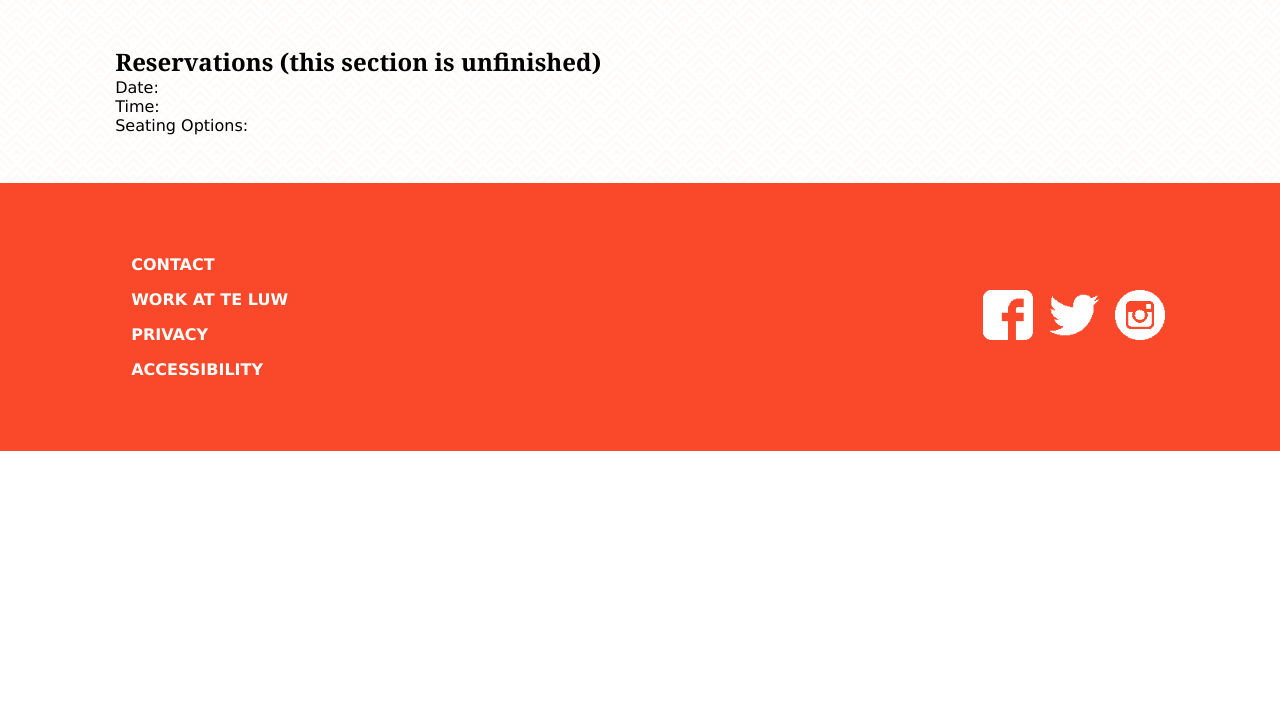
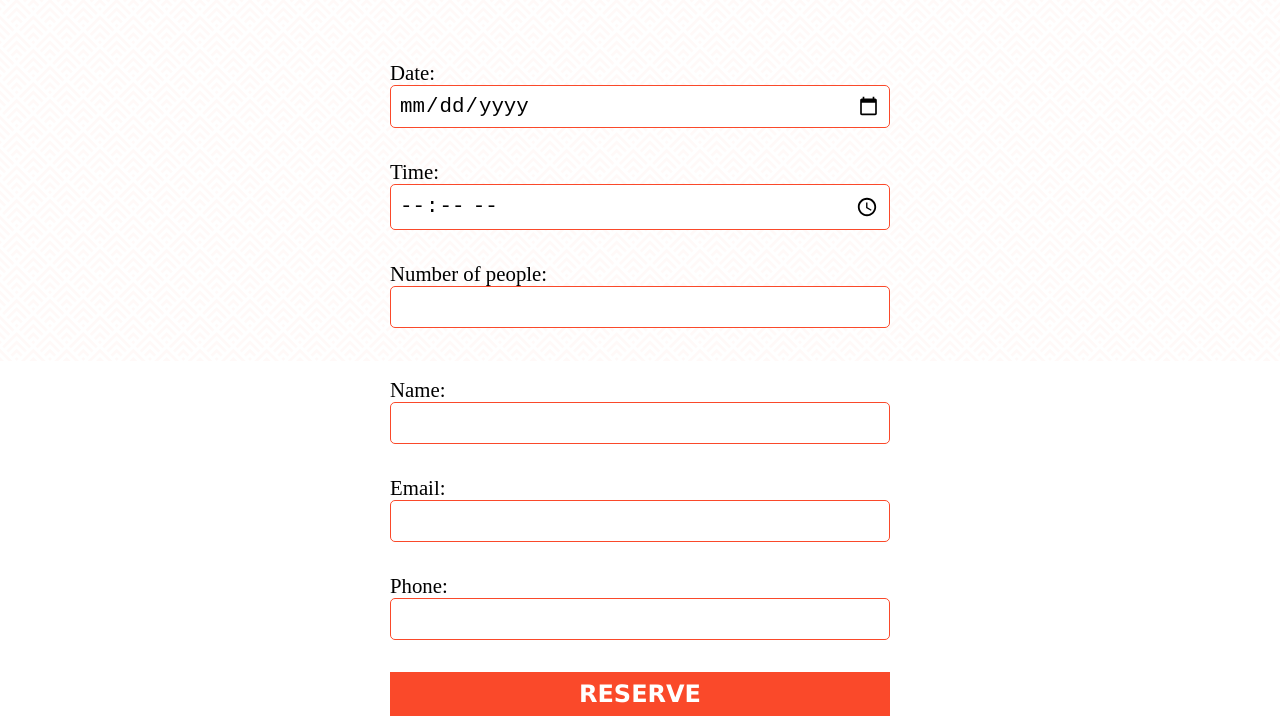
Before and after one commit to rniemela77/teluw, a website: page reservations.html in a window 1280 px wide. Shown: the part 439-1160 px from the top of the page. Before the commit the page ends 890 px from the top, so only its background shows below. Drawn offline with Linux system fonts and the light colour scheme; a web font is replaced by a local one.

Commit message:
feat(reservations): add basic reservations page

```diff
--- a/reservations.html
+++ b/reservations.html
@@ -47,10 +47,39 @@
         </div>
       </div>
       <div class="reservations">
-        <h2>Reservations (this section is unfinished)</h2>
-        <p>Date:</p>
-        <p>Time:</p>
-        <p>Seating Options:</p>
+        <form class="reservations-form">
+          <div class="input-wrap">
+            <label for="date">Date:</label>
+            <input type="date" />
+          </div>
+
+          <div class="input-wrap">
+            <label for="time">Time:</label>
+            <input type="time" />
+          </div>
+
+          <div class="input-wrap">
+            <label for="people">Number of people:</label>
+            <input type="number" id="people" />
+          </div>
+          <br />
+          <div class="input-wrap">
+            <label for="name">Name:</label>
+            <input type="text" id="name" />
+          </div>
+
+          <div class="input-wrap">
+            <label for="email">Email:</label>
+            <input type="email" id="email" />
+          </div>
+
+          <div class="input-wrap">
+            <label for="phone">Phone:</label>
+            <input type="tel" id="phone" />
+          </div>
+
+          <button class="btn btn-red btn-submit">Reserve</button>
+        </form>
       </div>
     </main>
 
--- a/styles/content/_elements.scss
+++ b/styles/content/_elements.scss
@@ -20,8 +20,10 @@ body {
   padding: 0.5rem 1rem;
   text-decoration: none;
   font-weight: bold;
+  border: none;
   display: inline-block;
   transition: color $transition, background $transition;
+  cursor: pointer;
   &.btn-red {
     color: $red;
     background: none;
@@ -35,6 +37,15 @@ body {
     &:hover {
       background: white;
       color: $red;
+    }
+  }
+  &.btn-submit {
+    background: $red;
+    color: white;
+    font-size: 1.5rem;
+    width: 100%;
+    &:hover {
+      background: $redFaded;
     }
   }
 }
@@ -71,6 +82,31 @@ body {
 
 .reservations {
   padding: 3rem $left-align;
+}
+.reservations-form {
+  display: flex;
+  flex-direction: column;
+  justify-content: center;
+  align-items: center;
+  max-width: 500px;
+  margin: 0 auto;
+  .input-wrap {
+    width: 100%;
+    margin: 1rem 0;
+    label {
+      font-size: 1.3rem;
+    }
+    input {
+      font-size: 1.3rem;
+      padding: 0.5rem;
+      border: 1px solid $red;
+      border-radius: 5px;
+      width: 100%;
+    }
+  }
+  .btn-submit {
+    margin: 1rem 0 0;
+  }
 }
 //A 'horizontal' slide of the screen.
 .panel {
--- a/styles/header/_nav.scss
+++ b/styles/header/_nav.scss
@@ -23,6 +23,9 @@
     display: flex;
     li {
       display: block;
+      a {
+        display: block;
+      }
       &:not(:last-of-type) {
         margin-right: 1rem;
       }
```
Also changed, not shown: styles.css, 1 other file.
